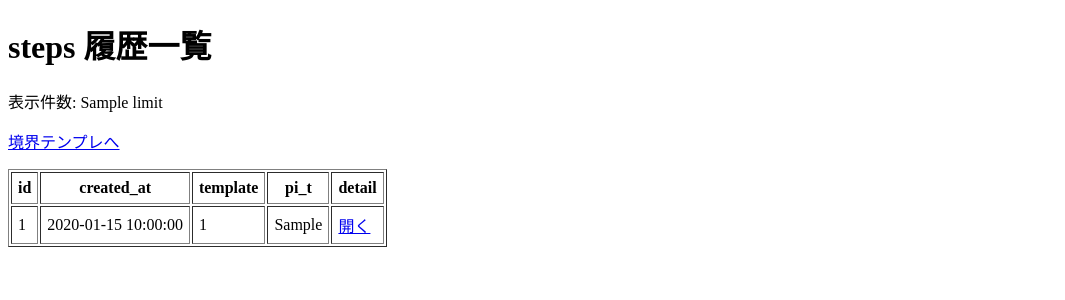
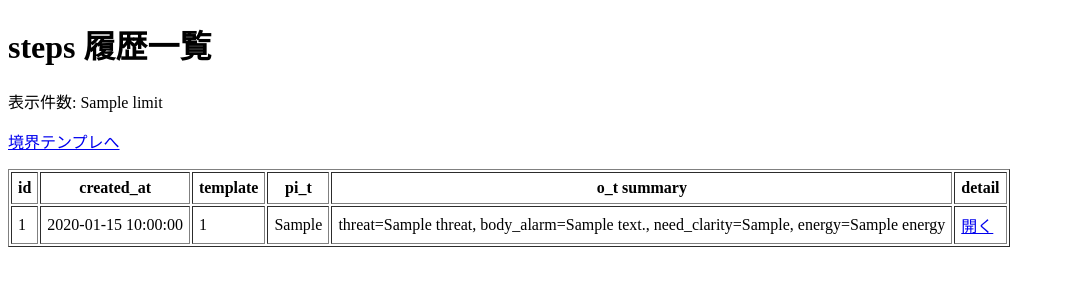
Before and after one commit to urahagakure/uraha-m1, a Flask app: template app/templates/steps/index.html in a window 1280 px wide. Shown: the top 300 px of the page, without its empty margins (0-1065 px from the left). Run offline with Flask 3, Linux system fonts and the light colour scheme; the template is opened without the code that fills it: most values are stand-ins (such as "Sample title", 1, 10 or a date in 2020).

Commit message:
feat(web): show o_t summary fields in steps index

```diff
--- a/app/templates/steps/index.html
+++ b/app/templates/steps/index.html
@@ -12,6 +12,7 @@
       <th>created_at</th>
       <th>template</th>
       <th>pi_t</th>
+      <th>o_t summary</th>
       <th>detail</th>
     </tr>
   </thead>
@@ -22,6 +23,13 @@
       <td>{{ s["created_at"] }}</td>
       <td>{{ s["template_id"] }}</td>
       <td>{{ s["pi_t"] }}</td>
+      <td>
+        {% set o = s["o_t"] %}
+        threat={{ o.get("threat", "-") }},
+        body_alarm={{ o.get("body_alarm", "-") }},
+        need_clarity={{ o.get("need_clarity", "-") }},
+        energy={{ o.get("energy", "-") }}
+      </td>
       <td><a href="/steps/{{ s['id'] }}">開く</a></td>
     </tr>
     {% endfor %}
```
